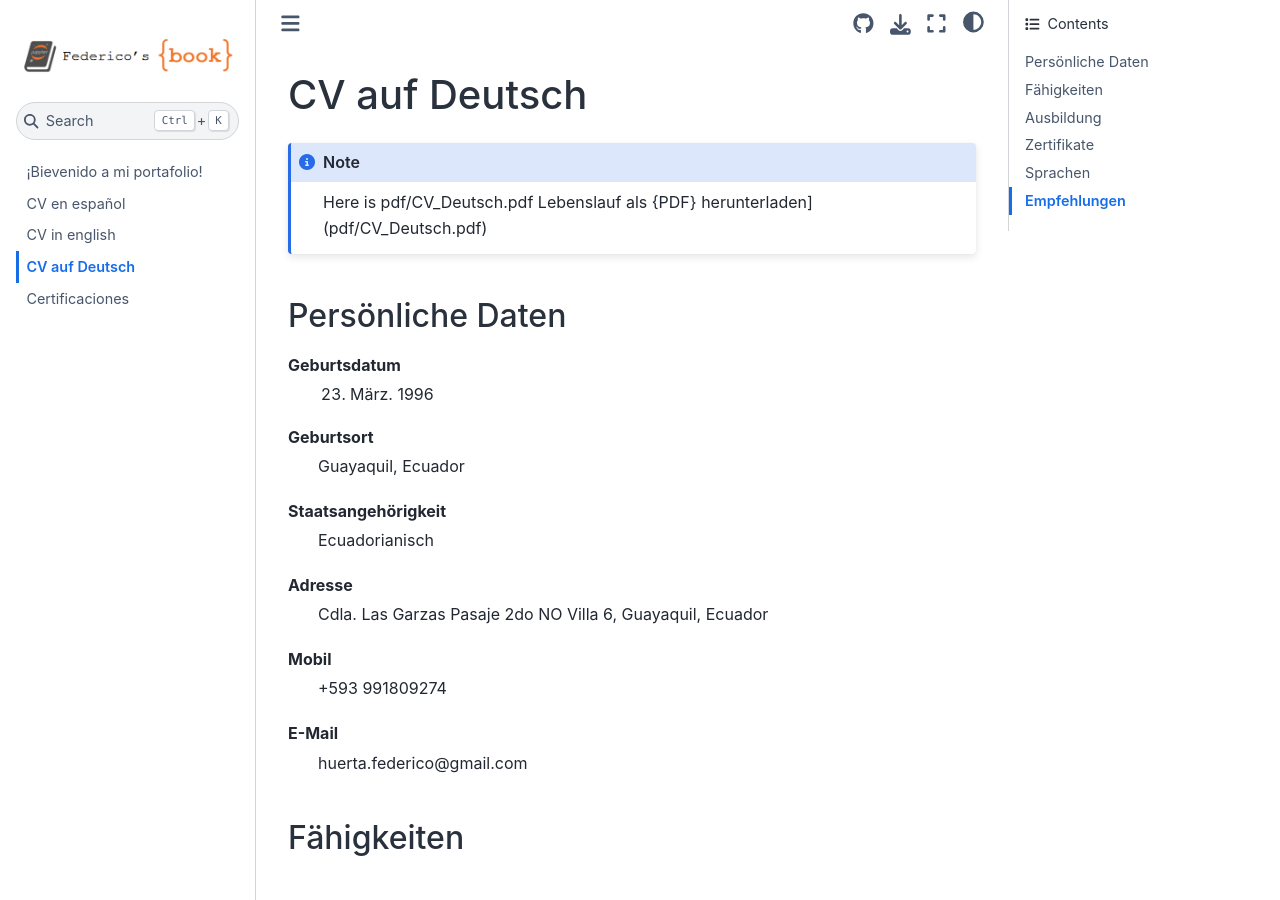
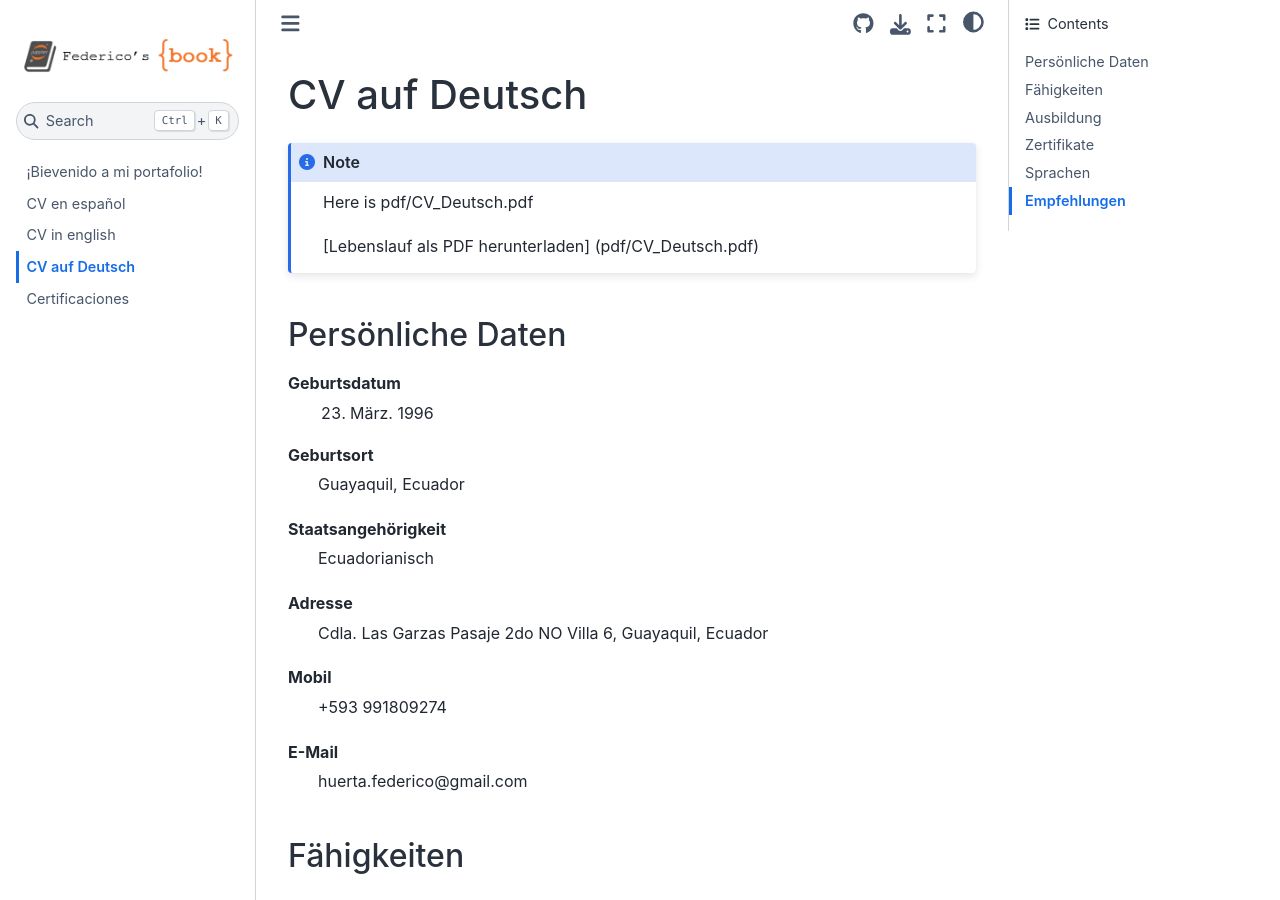
Before and after one commit to huerta-federico/huerta-federico.github.io, a Jupyter Book: the page built from cv_deu.md, in a window 1280 px wide and 900 px high. Built offline with Jupyter Book 1.0.4 settings and Sphinx 7.4.7 and the Sphinx Book theme 1.1.4, drawn with Linux system fonts in a browser that asks for light colours.

Commit message:
Update cv_deu.md

````diff
--- a/cv_deu.md
+++ b/cv_deu.md
@@ -2,7 +2,8 @@
 
 ```{note}
 Here is {doc}`pdf/CV_Deutsch.pdf`
-Lebenslauf als {PDF} herunterladen] (pdf/CV_Deutsch.pdf)
+
+[Lebenslauf als PDF herunterladen] (pdf/CV_Deutsch.pdf)
 ```
 
 ## Persönliche Daten
````
